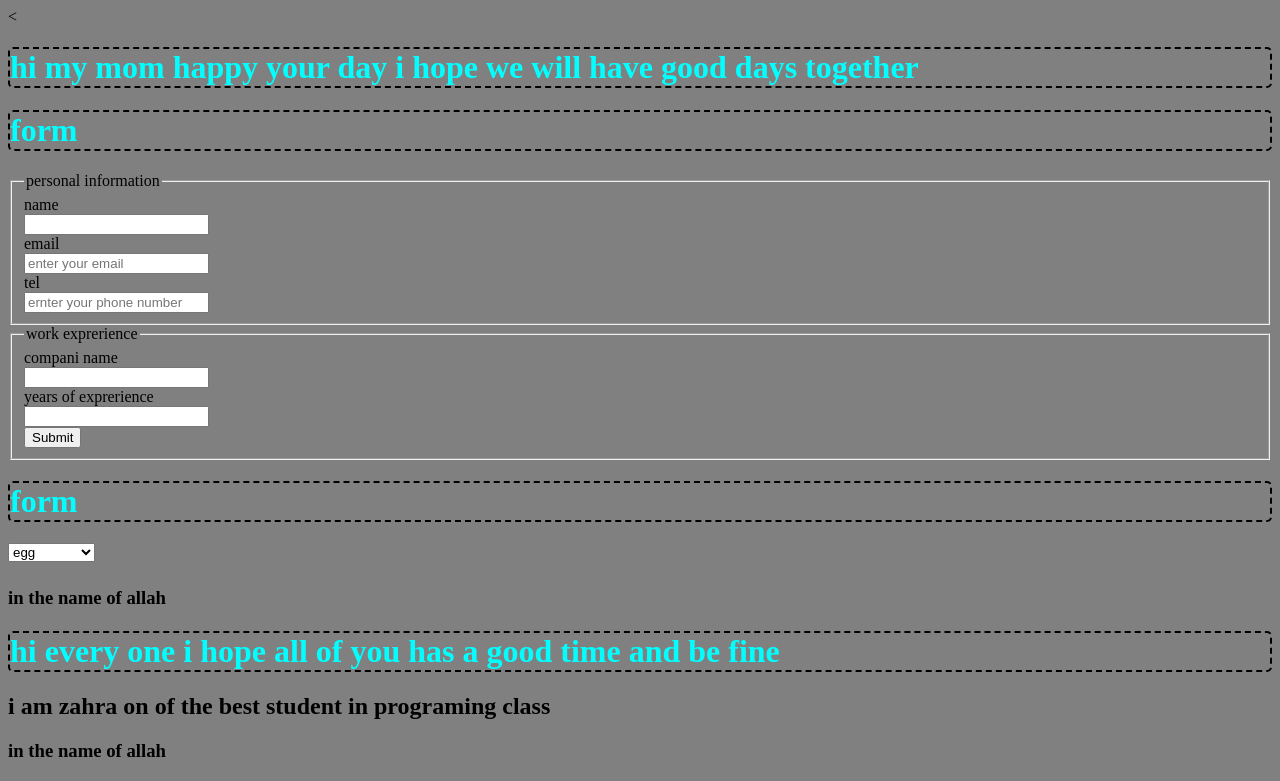
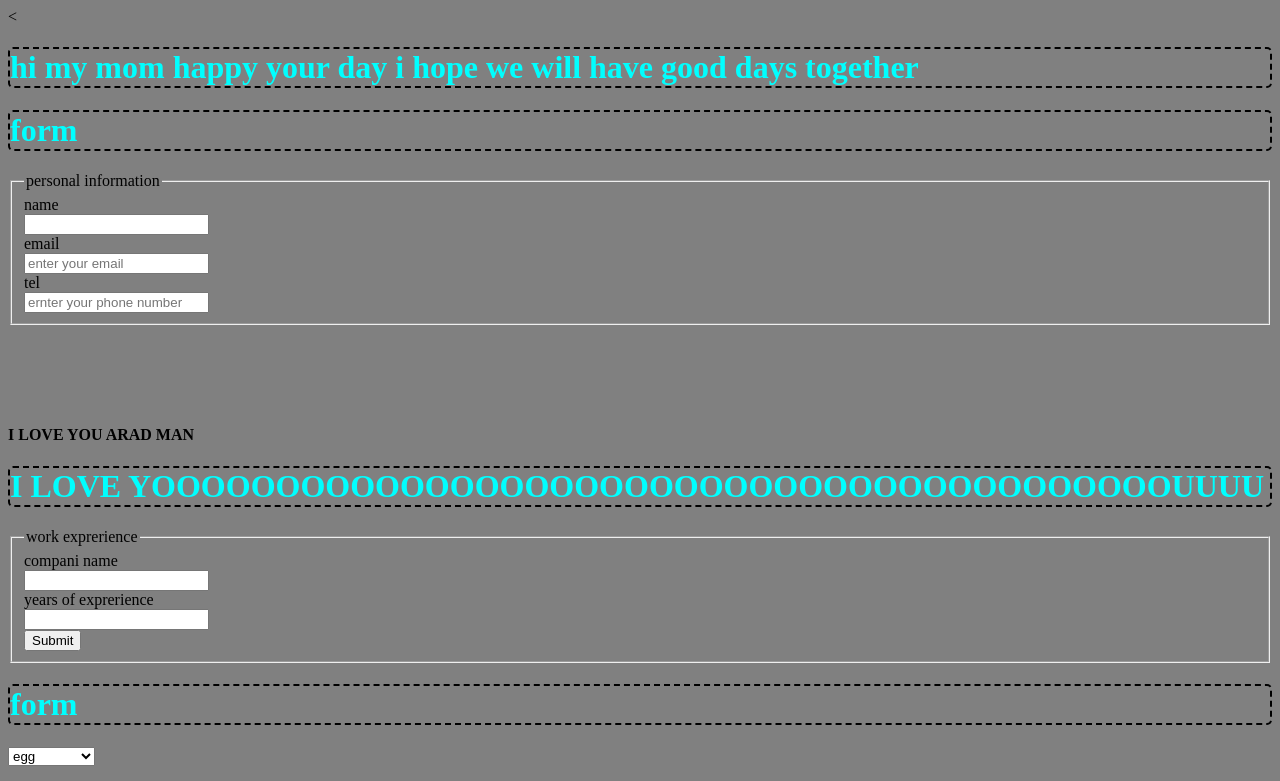
Before and after one commit to zahraaskari335/html-project, a plain HTML site: page index.html in a window 1280 px wide. Shown: the top 781 px of the page. Drawn offline with Linux system fonts and the light colour scheme.

Commit message:
love add

```diff
--- a/index.html
+++ b/index.html
@@ -30,6 +30,8 @@
 
     >
 </fieldset>
+<h4>I LOVE YOU ARAD MAN</h4>
+<H1>I LOVE YOOOOOOOOOOOOOOOOOOOOOOOOOOOOOOOOOOOOOOOOOUUUU</H1>
 <fieldset><legend>work exprerience</legend>
     <label for="">compani name</label>
     <input type="text">
```
